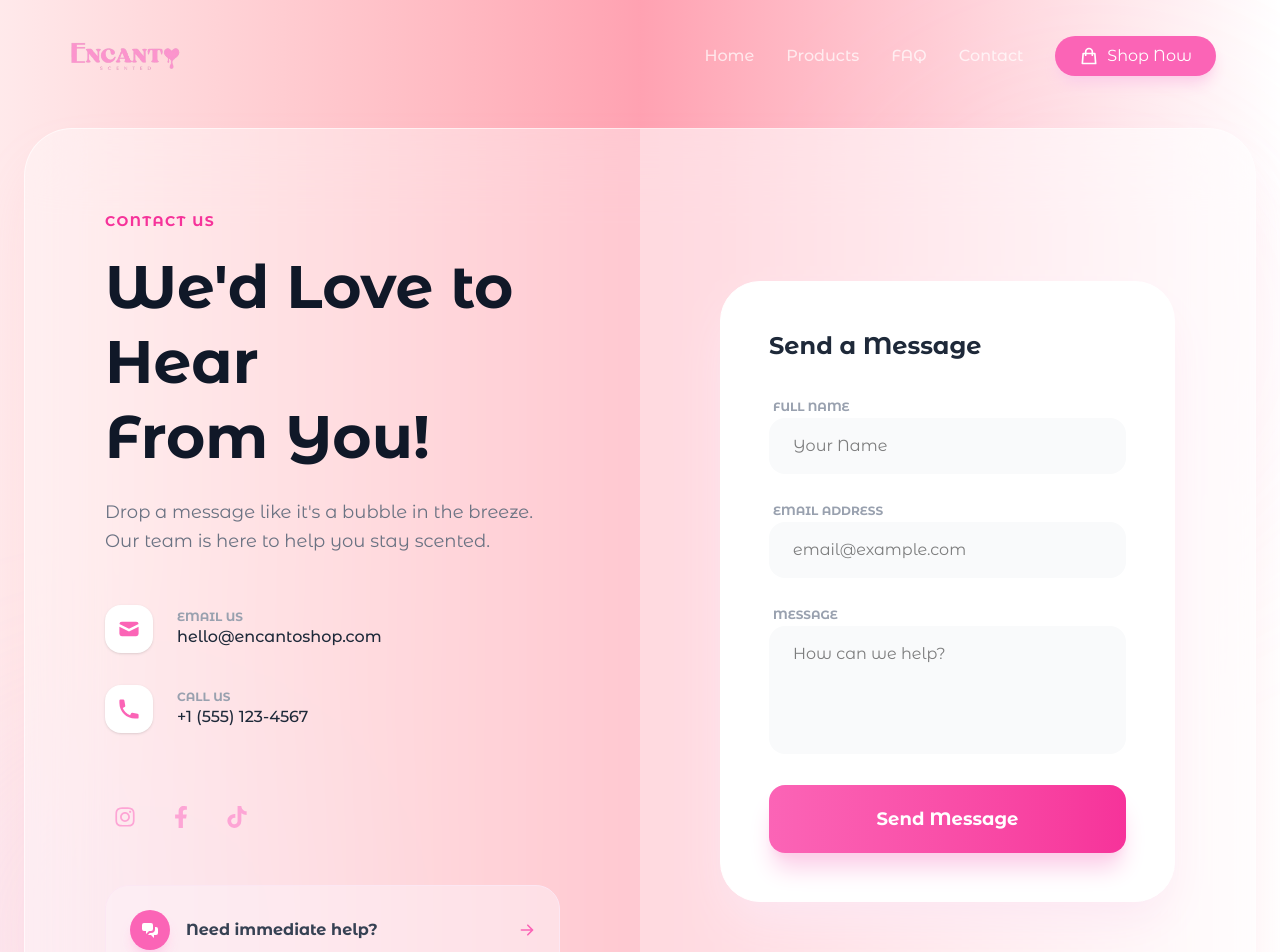
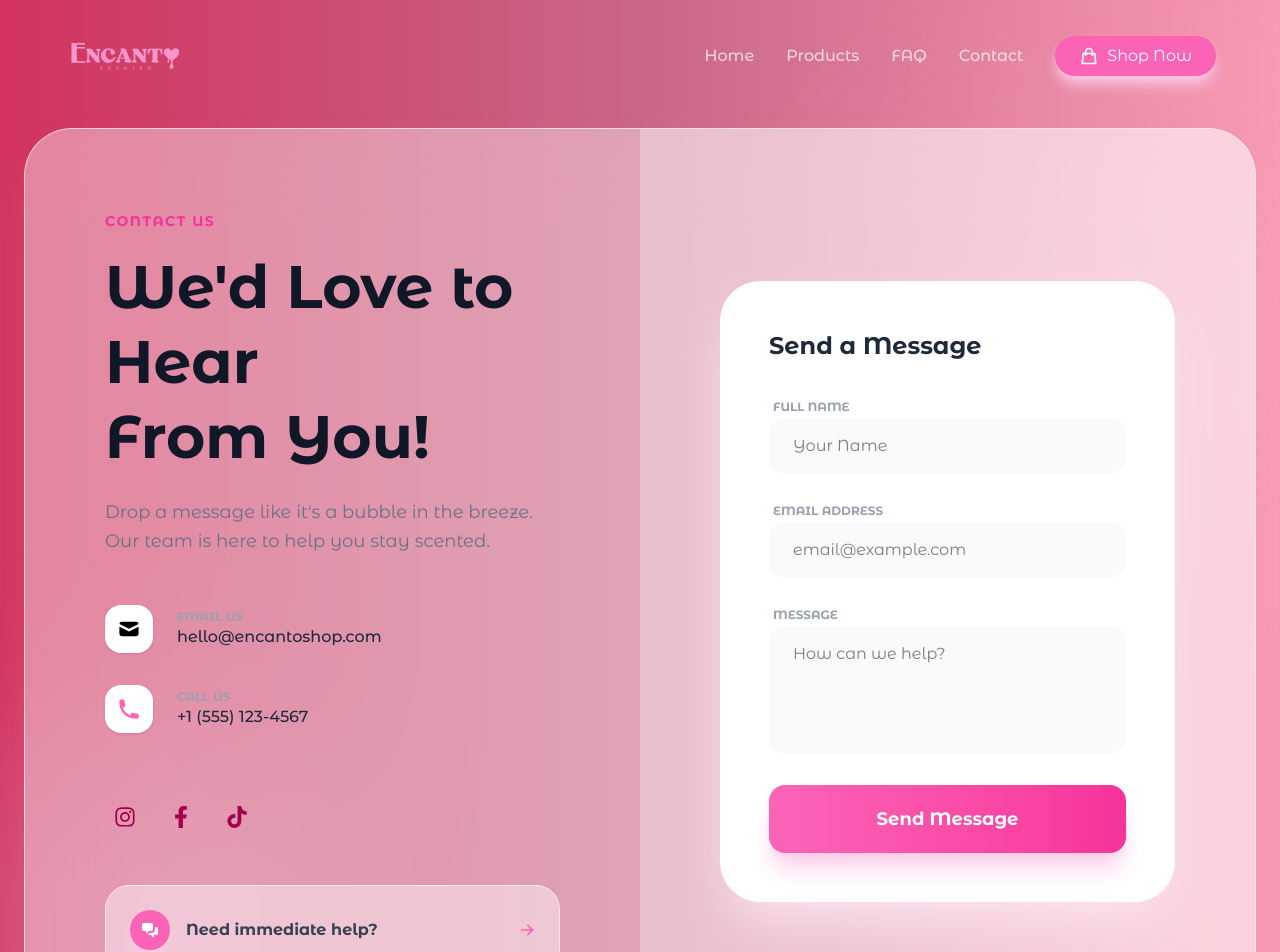
Before and after one commit to mohimanul15/encanto-shop, a React (Vite) app: page /contact in a window 1280 px wide. Shown: the top 952 px of the page. Built offline with nearby package versions, Linux system fonts and the light colour scheme.

Commit message:
Color Change

```diff
--- a/src/pages/Contact/Contact.jsx
+++ b/src/pages/Contact/Contact.jsx
@@ -5,7 +5,7 @@ import { FaInstagram, FaFacebookF, FaTiktok } from 'react-icons/fa';
 
 const Contact = () => {
     return (
-        <div className="min-h-screen bg-gradient-to-r from-rose-100/80 via-rose-400/60 to-transparent pt-32 pb-20 px-6 relative overflow-hidden">
+        <div className="min-h-screen bg-gradient-to-r from-rose-700/80 via-rose-800/60 to-rose-600/40 pt-32 pb-20 px-6 relative overflow-hidden">
 
             {/* SEO data */}
             <meta name="description" content="Contact Encanto - Natural Hair Care Products" />
@@ -56,7 +56,7 @@ const Contact = () => {
 
                             <div className="mt-12 space-y-8">
                                 <div className="flex items-center gap-6 group">
-                                    <div className="w-12 h-12 bg-white rounded-2xl flex items-center justify-center text-pink-400 shadow-sm group-hover:scale-110 transition-transform">
+                                    <div className="w-12 h-12 bg-white rounded-2xl flex items-center justify-center text-pink-00 shadow-sm group-hover:scale-110 transition-transform">
                                         <HiMail size={24} />
                                     </div>
                                     <div>
@@ -83,7 +83,7 @@ const Contact = () => {
                                         key={i}
                                         whileHover={{ y: -5 }}
                                         href="#"
-                                        className="w-10 h-10 flex items-center justify-center text-pink-300 hover:text-pink-500 transition-colors"
+                                        className="w-10 h-10 flex items-center justify-center text-pink-800 hover:text-pink-500 transition-colors"
                                     >
                                         <Icon size={22} />
                                     </motion.a>
--- a/src/pages/FAQ/FAQ.jsx
+++ b/src/pages/FAQ/FAQ.jsx
@@ -36,7 +36,7 @@ const FAQ = () => {
         <meta property="og:type" content="website" />
 
       {/* 1. FAQ HERO SECTION */}
-      <section className="relative h-[60vh] flex items-center justify-center overflow-hidden bg-gradient-to-r from-rose-300/80 via-rose-400/60 to-pink-200/80">
+      <section className="relative h-[60vh] flex items-center justify-center overflow-hidden bg-gradient-to-r from-rose-700/80 via-rose-400/80 to-pink-700/80">
         {/* Decorative Background Elements */}
         <div className="absolute inset-0 z-0">
           <motion.div
@@ -57,7 +57,7 @@ const FAQ = () => {
             animate={{ opacity: 1, y: 0 }}
             className="text-5xl md:text-7xl font-serif font-bold text-gray-900 mb-6"
           >
-            How can we <span className="text-pink-400 italic text-6xl md:text-8xl block md:inline">help?</span>
+            How can we <span className="text-pink-800 italic text-6xl md:text-8xl block md:inline">help?</span>
           </motion.h1>
           <motion.p
             initial={{ opacity: 0 }}
--- a/src/pages/Home/Home.jsx
+++ b/src/pages/Home/Home.jsx
@@ -84,7 +84,7 @@ function Home() {
                         backgroundImage: 'url(/product.png)',
                     }}
                 >
-                    <div className="absolute inset-0 bg-gradient-to-r from-rose-100/80 via-rose-400/60 to-transparent"></div>
+                    <div className="absolute inset-0 bg-gradient-to-r from-rose-700/80 via-rose-400/60 to-pink-500/50"></div>
                     <div className="absolute inset-0 bg-gradient-to-b from-black/30 to-black/70"></div>
                 </div>
 
```
